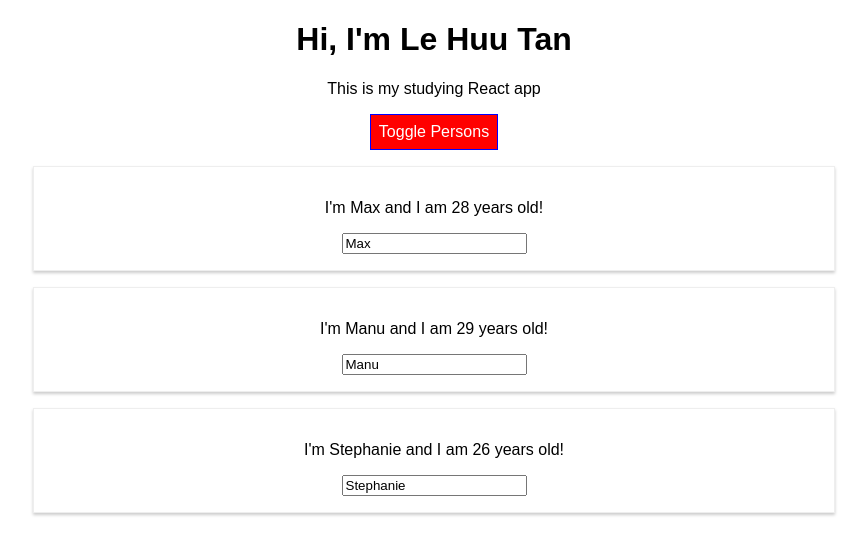
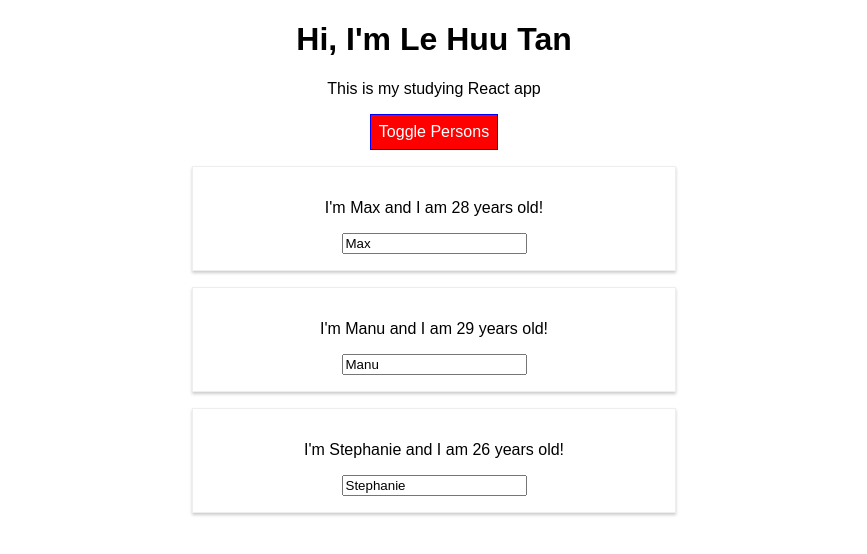
Before and after one commit to tanlh/react-study, a React (Create React App) app in the folder studying/: page / in a window 1280 px wide. Both pictures are taken after a click on the button "Toggle Persons". Shown: the top 554 px of the page, without its empty margins (206-1073 px from the left). Built offline with nearby package versions, Linux system fonts and the light colour scheme.

Commit message:
style with radium

```diff
--- a/studying/src/App.js
+++ b/studying/src/App.js
@@ -1,5 +1,6 @@
 import React, { Component } from "react";
 import "./App.css";
+import Radium, { StyleRoot } from "radium";
 import Person from "./Person/Person";
 
 class App extends Component {
@@ -57,6 +58,10 @@
       border: "1px solid blue",
       padding: "8px",
       cursor: "pointer",
+      ":hover": {
+        backgroundColor: "lightgreen",
+        color: "black",
+      },
     };
 
     let persons = null;
@@ -76,6 +81,10 @@
       );
 
       buttonStyle.backgroundColor = "red";
+      buttonStyle[":hover"] = {
+        backgroundColor: "darkred",
+        color: "gray",
+      };
     }
 
     const paragraphClasses = [];
@@ -87,6 +96,7 @@
     }
 
     return (
+      <StyleRoot>
         <div className="App">
           <h1>Hi, I'm Le Huu Tan</h1>
           <p className={paragraphClasses.join(" ")}>
@@ -97,8 +107,9 @@
           </button>
           {persons}
         </div>
+      </StyleRoot>
     );
   }
 }
 
-export default App;
+export default Radium(App);
--- a/studying/src/Person/Person.js
+++ b/studying/src/Person/Person.js
@@ -1,10 +1,16 @@
 import React from "react";
+import Radium from "radium";
 
 import "./Person.css";
 
 const Person = (props) => {
+  const style = {
+    "@media (min-width: 500px)": {
+      width: "450px",
+    },
+  };
   return (
-    <div className="Person">
+    <div className="Person" style={style}>
       <p onClick={props.click}>
         I'm {props.name} and I am {props.age} years old!
       </p>
@@ -14,4 +20,4 @@
   );
 };
 
-export default Person;
+export default Radium(Person);
```
Lines whose indentation alone changed are shown as unchanged.
